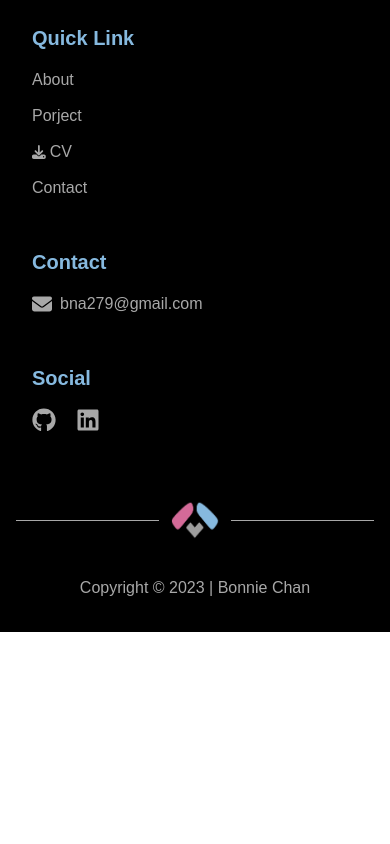
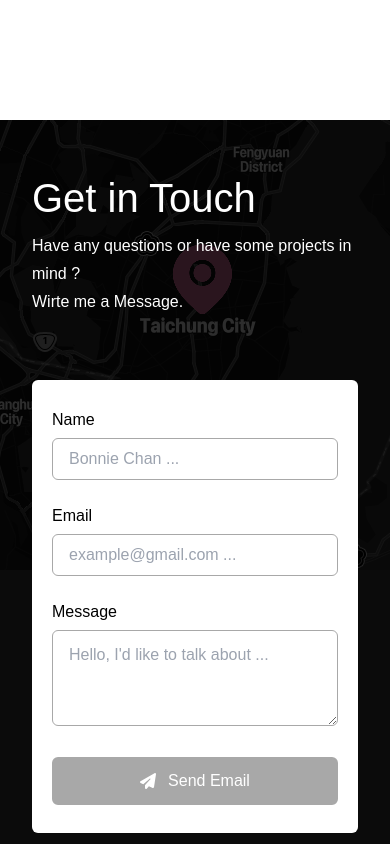
Before and after one commit to wanhsuan625/profile, a React (Create React App) app in the folder my-website/: page / in a window 390 px wide. Shown: the part 6520-7364 px from the top of the page. Before the commit the page ends 7152 px from the top, so only its background shows below. Built offline with nearby package versions, Linux system fonts and the light colour scheme; the HTML template or start-up script is replaced by a standard one.

Commit message:
Feat: add the layout and content in contact section

```diff
--- a/my-website/src/section/Contact.js
+++ b/my-website/src/section/Contact.js
@@ -1,7 +1,24 @@
 import React from "react";
+import Form from '../component/Form';
 
 function Contact() {
+    return(
+    <>
+        <section id="contact" className="mt-32 contact__background">
+            <div className="text-white py-14 px-8 z-10 max-w-300 mx-auto md:px-12 lg:py-0 lg:flex xl:px-0 lg:justify-between">
+                <article className="lg:pt-12">
+                    <h1 className="text-4xl font-medium lg:text-5xl lg:font-medium">Get in Touch</h1>
+                    <p className="my-3 leading-7 md:text-xl md:leading-7 lg:max-w-sm">
+                        Have any questions or have some projects in mind ?<br />
+                        Wirte me a Message.
+                    </p>
+                </article>
 
+                <Form/>
+            </div>
+        </section>
+    </>
+    )
 }
 
 export default Contact;
```
Also changed, not shown: my-website/src/images/map.png (added).
